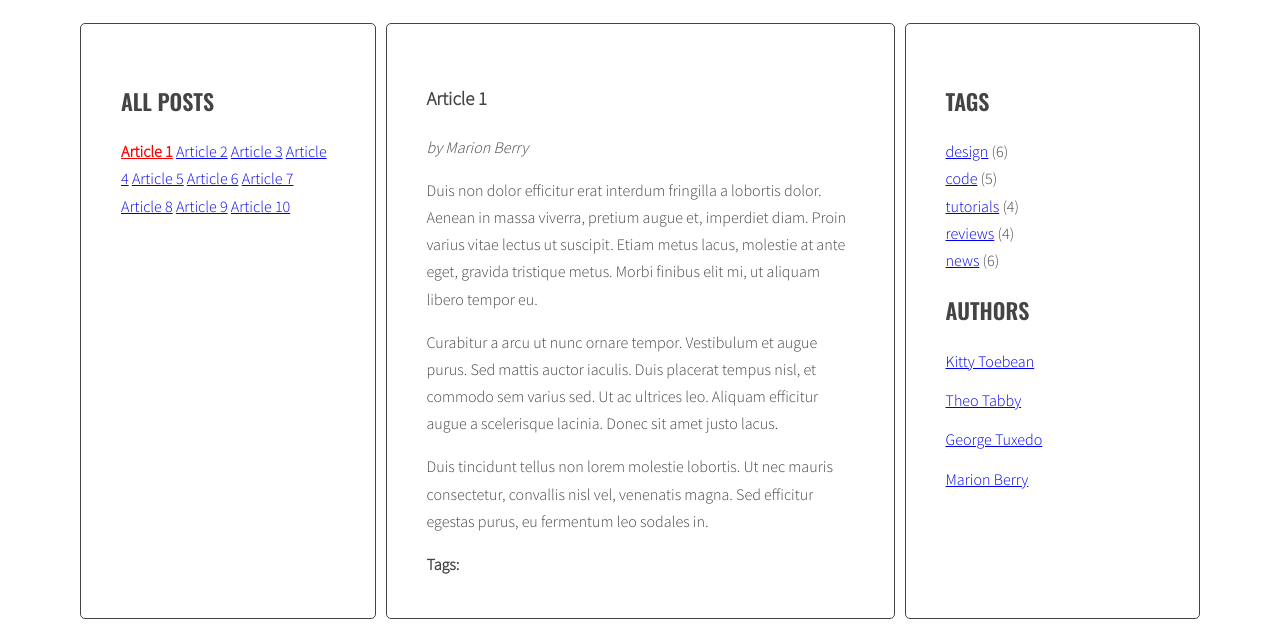
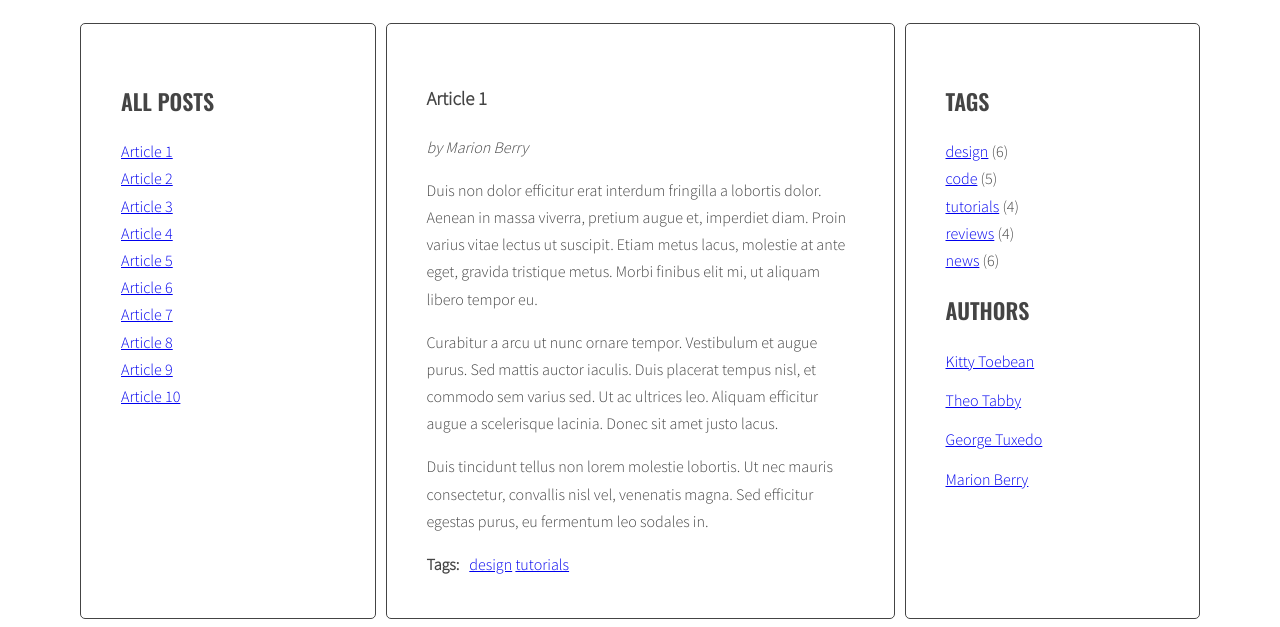
Before and after one commit to Charle3s/js-blog, a website: page index.html in a window 1280 px wide. Shown: the part 220-847 px from the top of the page. Drawn offline with nearby package versions, Linux system fonts and the light colour scheme.

Commit message:
finish generateTags function

```diff
--- a/index.html
+++ b/index.html
@@ -40,6 +40,8 @@
                 <div class="post-tags">
                   <p><strong>Tags:</strong></p>
                   <ul class="list list-horizontal">
+                    <li><a href="#tag-design">design</a></li>
+                    <li><a href="#tag-tutorials">tutorials</a></li>
                   </ul>
                 </div>
               </article>
--- a/js/script.js
+++ b/js/script.js
@@ -100,32 +100,32 @@ function generateTitleLinks(){
 generateTitleLinks();
 
 
-/* generateTags */
+/* generateTags function */
+
 function generateTags(){
   /* find all articles */
   const articles = document.querySelectorAll(optArticleSelector);
   /* START LOOP: for every article: */
   for(let article of articles){
     /* find tags wrapper */
-  const tagList = article.querySelector(optArticleTagsSelector);
+    const articleTag = article.querySelector(optArticleTagsSelector);
     /* make html variable with empty string */
-  tagList.innerHTML = '';
+    let html = '';
     /* get tags from data-tags attribute */
     const articleTags = article.getAttribute('data-tags');
-  console.log(articleTags);
     /* split tags into array */
-  const articleTagsArray = articleTags.split(' ');
+    const articleTagsArray = articleTags.split('');
     /* START LOOP: for each tag */
-
+    for(let tag of articleTagsArray){
       /* generate HTML of the link */
-
+    const tagHTML = '<li><a href="#tag-' + tag + '">' + tag + '</a></li> ';
     /* add generated code to html variable */
-
-  /* END LOOP: for each tag */
-
+    html = html + tagHTML;
+    }
     /* insert HTML of all the links into the tags wrapper */
 
-  /* END LOOP: for every article: */
+    articleTag.insertAdjacentHTML('afterbegin', html);
+
   }
-
+}
 generateTags();
```
Lines whose indentation alone changed are shown as unchanged.
